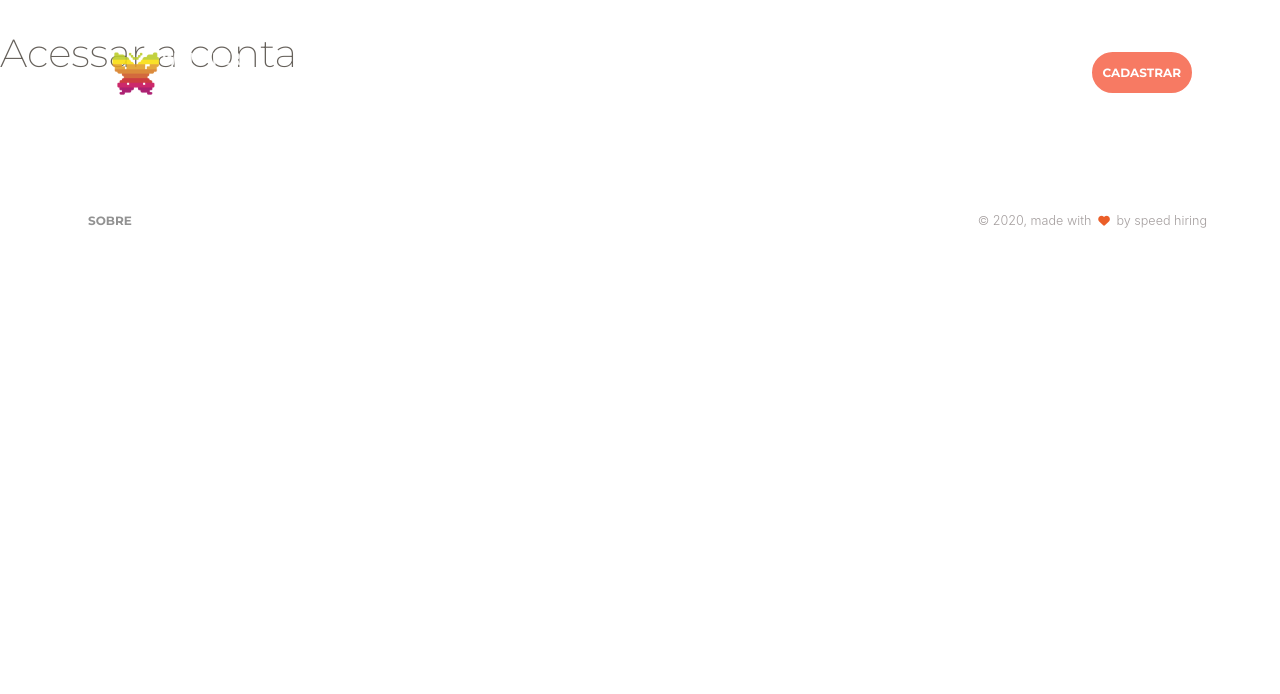
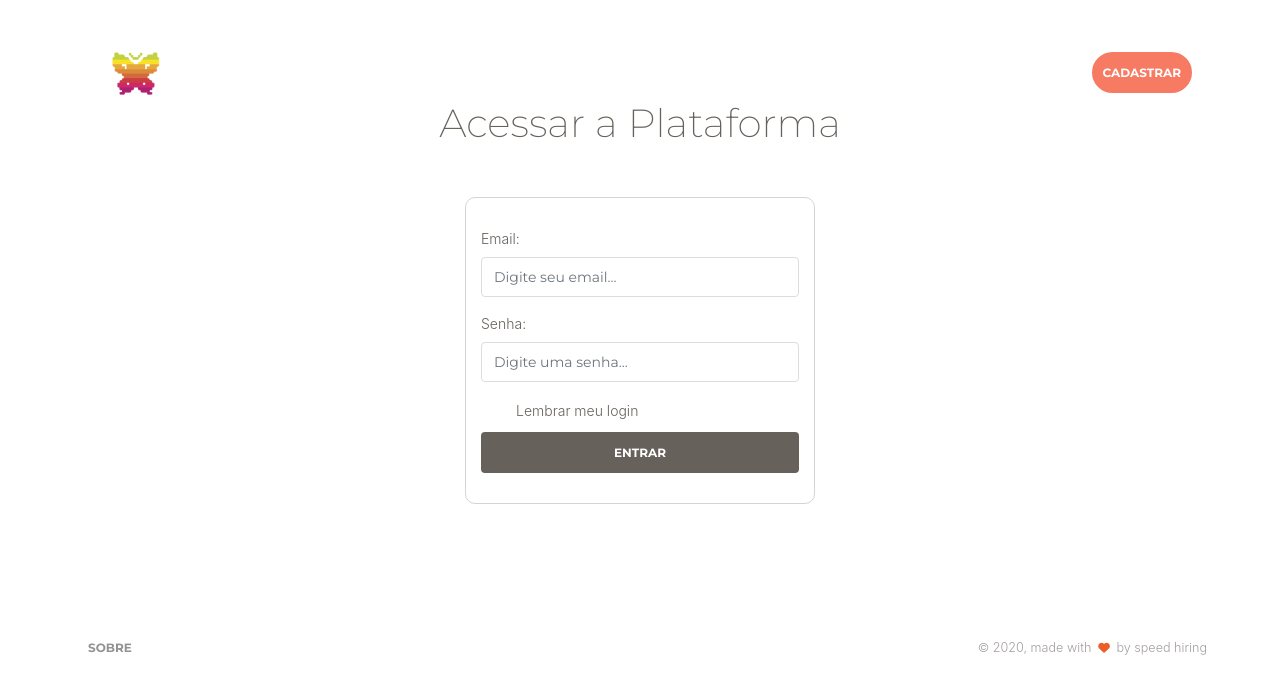
Before and after one commit to React-Bootcamp-WoMarkersCode/cv-speed-hiring, a React (Create React App) app: page /acessar-conta in a window 1280 px wide. Shown: the top 694 px of the page. Built offline with nearby package versions, Linux system fonts and the light colour scheme.

Commit message:
criacao do componente de login

```diff
--- /dev/null
+++ b/src/components/Forms/LoginForm.js
@@ -0,0 +1,84 @@
+import React from 'react';
+import { Button, Form, FormGroup, Label, Input, Container } from 'reactstrap';
+import { useFormik } from "formik";
+import * as Yup from "yup";
+// import FirebaseService from "../../services/FirebaseService"
+
+import './LoginForm/style.css';
+
+const initialValues = {
+    email: "",
+    senha: "",
+    remember: true
+};
+
+const validationSchema = Yup.object().shape({
+    email: Yup.string()
+        .email('Email inválido')
+        .required('Obrigatório'),
+    senha: Yup.string()
+        .min(6, 'Senha muito curta')
+        .max(50, 'Senha muito grande')
+        .required('Obrigatório')
+});
+
+const LoginForm = () => {
+
+    const formik = useFormik({
+        initialValues,
+        validationSchema
+    });
+
+
+    const DisplayErrors = (props) => {
+        const { msgError } = props
+        return(
+            <>
+            {msgError && <span className="validate-error">
+                {msgError}
+            </span>}
+            </>
+        )
+    }
+
+
+    return (
+        <Container id="form-login">
+            <h2>Acessar a Plataforma</h2>
+            <div id="box-login">
+                <Form>
+                    <FormGroup>
+                        <Label for="email">Email:</Label>
+                        <Input
+                            type="text"
+                            name="email"
+                            id="email"
+                            placeholder="Digite seu email..."
+                            {...formik.getFieldProps("email")}
+                        />
+                        {formik.errors && <DisplayErrors msgError={formik.errors.email}/>}
+                    </FormGroup>
+                    <FormGroup>
+                        <Label for="senha">Senha:</Label>
+                        <Input
+                            type="password"
+                            name="senha"
+                            id="senha"
+                            placeholder="Digite uma senha..."
+                            {...formik.getFieldProps("senha")}
+                        />
+                        {formik.errors && <DisplayErrors msgError={formik.errors.senha}/>}
+                    </FormGroup>
+                    <FormGroup check>
+                        <Input type="checkbox" name="remember" id="check" {...formik.getFieldProps("remember")}/>
+                        <Label for="remember" check>Lembrar meu login</Label>
+                    </FormGroup>
+                    <Button>Entrar</Button>
+                </Form>
+            </div>
+
+        </Container>
+    );
+}
+
+export default LoginForm;
--- /dev/null
+++ b/src/components/Forms/LoginForm/style.css
@@ -0,0 +1,26 @@
+#form-login {
+    margin-top: 100px;
+}
+
+#form-login h2 {
+    margin: 25px auto;
+    text-align: center;
+}
+
+#form-login #box-login {
+    max-width: 350px;
+    margin: 0 auto;
+    border: 1px solid #d4d4d4;
+    padding: 30px 15px;
+    border-radius: 10px;
+    margin-top: 50px;
+}
+
+#form-login #box-login button {
+    width: 100%;
+}
+
+#form-login .validate-error {
+    display: block;
+    color: #a90000;
+}
--- a/src/pages/AcessoConta/index.js
+++ b/src/pages/AcessoConta/index.js
@@ -1,8 +1,9 @@
 import React from 'react';
+import LoginForm from '../../components/Forms/LoginForm'
 
 const AcessoConta = () => {
     return(
-        <h2>Acessar a conta</h2>
+        <LoginForm />
     )
 }
 
```
